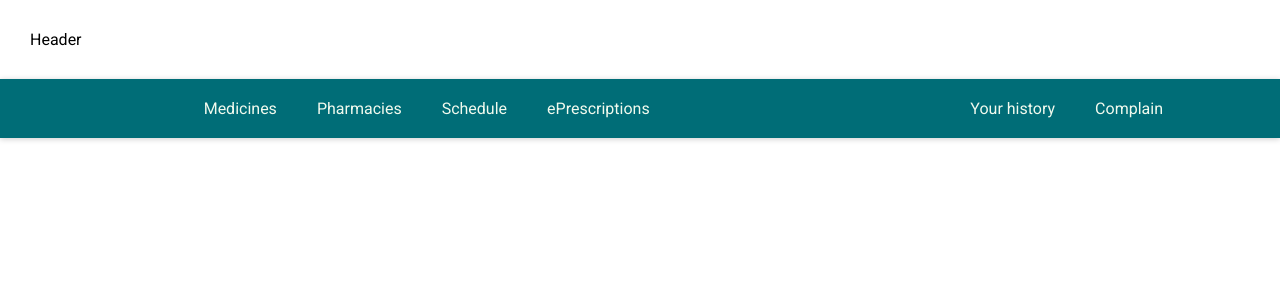
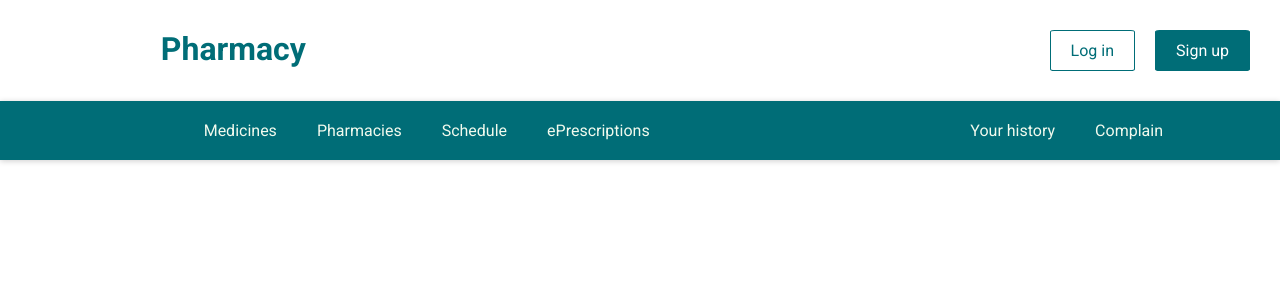
Before and after one commit to MilanVujakovic/ISA, a React (Create React App) app in the folder client/: page / in a window 1280 px wide. Shown: the top 300 px of the page. Built offline with nearby package versions, Linux system fonts and the light colour scheme.

Commit message:
Update header

```diff
--- a/client/src/components/Header.tsx
+++ b/client/src/components/Header.tsx
@@ -1,21 +1,73 @@
 import React from 'react';
 import styled from 'styled-components';
+import { Link } from 'react-router-dom'
 
-export const Header = () => {
+export const Header: React.FC<{ isAuthenticated:boolean }> = ({ isAuthenticated })  => {
     return (
-        <HeaderDiv>
-            Header
-        </HeaderDiv>
+        <StyledHeader>
+            <StyledLogoText>Pharmacy</StyledLogoText>
+            <StyledHeaderMenu>
+                {
+                    isAuthenticated
+                    ? <StyledHeaderMenuItem link="/profile" outlined={ true }>Name</StyledHeaderMenuItem>
+                    : <React.Fragment>
+                        <StyledHeaderMenuItem link="/login" outlined={ true }>Log in</StyledHeaderMenuItem>
+                        <StyledHeaderMenuItem link="/signup" outlined={ false }>Sign up</StyledHeaderMenuItem>
+                    </React.Fragment>
+                }
+
+            </StyledHeaderMenu>
+        </StyledHeader>
     )
 }
 
-const HeaderDiv = styled.div `
+const HeaderMenuItem: React.FC<{ link:string, className?:string }> = ({link, className, children}) => {
+    return (
+        <li className={ className }>
+            <Link to={ link }>{ children }</Link>
+        </li>
+    );
+}
+
+const StyledHeader = styled.div `
     flex: 1;
-    margin: 0;
+    display: flex;
     padding: 3rem;
 
     color: #000;
     background-color: #fff;
 `
+const StyledLogoText = styled.h1`
+    flex: 2;
+    display: flex;
+    justify-content: center;
+    margin: 0;
+    color: #006d77;
+`
+const StyledHeaderMenu = styled.ul`
+    flex: 4;
+    display: flex;
+    flex-direction: row;
+    justify-content: flex-end;
+`
+
+const StyledHeaderMenuItem = styled(HeaderMenuItem)<{ outlined:boolean }>`
+    color: #000;
+    margin-left: 2rem;
+    a{
+        display: block;
+        padding: 1rem 2rem;
+        border: 1px solid #006d77;
+        border-radius: 5%;
+
+        color: ${ props => props.outlined ? "#006d77" : "#fff" };
+        background-color: ${ props => props.outlined ? "#fff" : "#006d77" };
+        font-weight: 400;
+        :hover {
+            color: #83c5be;
+            border-color: ${ props => props.outlined && "#83c5be" };
+        }
+    }
+`
 
 export default Header
--- a/client/src/components/NavigationMenu.tsx
+++ b/client/src/components/NavigationMenu.tsx
@@ -4,29 +4,28 @@ import { Link } from 'react-router-dom'
 
 export const NavigationMenu: React.FC<{ isAuthenticated:boolean }> = ({ isAuthenticated }) => {
     return (
-        <NavMenuShadowStyled>
-            <NavLeftMenuStyled>
-                <NavMenuItemStyled link="/medicines">Medicines</NavMenuItemStyled>
-                <NavMenuItemStyled link="/pharmacies">Pharmacies</NavMenuItemStyled>
+        <StyledNavMenuShadow>
+            <StyledNavMenu flex="2">
+                <StyledNavMenuItem link="/medicines">Medicines</StyledNavMenuItem>
+                <StyledNavMenuItem link="/pharmacies">Pharmacies</StyledNavMenuItem>
                 {
                     isAuthenticated
                         &&  <React.Fragment>
-                                <NavMenuItemStyled link="/schedule" className="">Schedule</NavMenuItemStyled>
-                                <NavMenuItemStyled link="/e-prescriptions">ePrescriptions</NavMenuItemStyled>
+                                <StyledNavMenuItem link="/schedule" className="">Schedule</StyledNavMenuItem>
+                                <StyledNavMenuItem link="/e-prescriptions">ePrescriptions</StyledNavMenuItem>
                             </React.Fragment>
                 }
-            </NavLeftMenuStyled>
-            <NavRightMenuStyled>
+            </StyledNavMenu>
+            <StyledNavMenu flex="1">
             {
                     isAuthenticated
                         &&  <React.Fragment>
-                                <NavMenuItemStyled link="/your-history">Your history</NavMenuItemStyled>
-                                <NavMenuItemStyled link="/complain">Complain</NavMenuItemStyled>
+                                <StyledNavMenuItem link="/your-history">Your history</StyledNavMenuItem>
+                                <StyledNavMenuItem link="/complain">Complain</StyledNavMenuItem>
                             </React.Fragment>
                 }
-            </NavRightMenuStyled>
-
-        </NavMenuShadowStyled>
+            </StyledNavMenu>
+        </StyledNavMenuShadow>
     )
 }
 
@@ -38,23 +37,20 @@ const NavMenuItem: React.FC<{ link:string, className?:string }> = ({link, classN
     );
 }
 
-const NavMenuShadowStyled = styled.div`
+const StyledNavMenuShadow = styled.div`
     display: flex;
     box-shadow: 0 1px 6px 0 rgba(0, 0, 0, 0.2);
     background-color: #006d77;
 `
 
-const NavLeftMenuStyled = styled.ul`
-    flex: 2;
+const StyledNavMenu = styled.ul<{ flex:string }>`
+    flex: ${ props => props.flex };
     display: flex;
     flex-direction: row;
     justify-content: center;
 `
-const NavRightMenuStyled = styled(NavLeftMenuStyled)`
-    flex: 1;
-`
 
-const NavMenuItemStyled = styled(NavMenuItem)`
+const StyledNavMenuItem = styled(NavMenuItem)`
     a{
         display: block;
         padding: 2rem;
--- a/client/src/routes/Home.tsx
+++ b/client/src/routes/Home.tsx
@@ -6,7 +6,7 @@ import styled from 'styled-components';
 const Home = () => {
     return (
         <HomeDiv>
-            <Header />
+            <Header isAuthenticated={ false } />
             <NavigationMenu isAuthenticated={ true } />
         </HomeDiv>
     )
```
